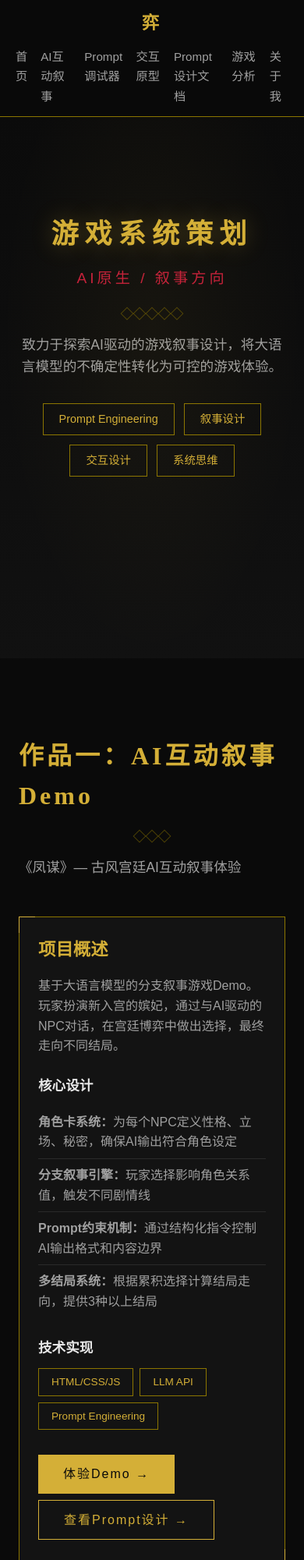
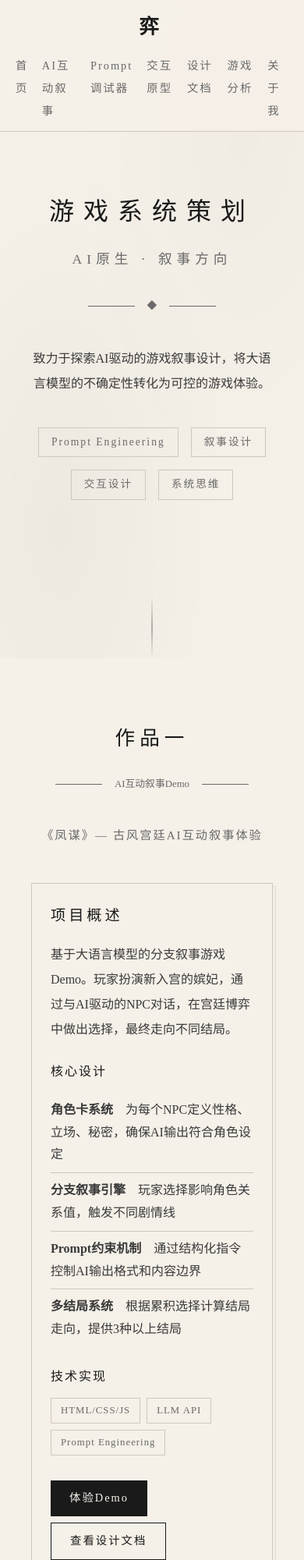
Before and after one commit to yueganw-prog/portfolio-website, a website: page index.html in a window 390 px wide. Shown: the top 2000 px of the page at 78% size. Drawn offline with Linux system fonts and the light colour scheme.

Commit message:
feat: redesign to pure ink wash style

```diff
--- a/index.html
+++ b/index.html
@@ -5,12 +5,9 @@
     <meta name="viewport" content="width=device-width, initial-scale=1.0">
     <title>游戏策划作品集 | AI原生/叙事方向</title>
     <link rel="stylesheet" href="styles.css">
-    <link href="https://fonts.googleapis.com/css2?family=Noto+Serif+SC:wght@400;600;700&display=swap" rel="stylesheet">
+    <link href="https://fonts.googleapis.com/css2?family=Noto+Serif+SC:wght@300;400;600&display=swap" rel="stylesheet">
 </head>
 <body>
-    <!-- 祥云背景 -->
-    <div class="cloud-container" id="cloudContainer"></div>
-
     <nav class="navbar">
         <div class="nav-brand">弈</div>
         <ul class="nav-links">
@@ -18,7 +15,7 @@
             <li><a href="#ai-demo">AI互动叙事</a></li>
             <li><a href="prompt-debugger.html">Prompt调试器</a></li>
             <li><a href="wireframes.html">交互原型</a></li>
-            <li><a href="prompt-design.html">Prompt设计文档</a></li>
+            <li><a href="prompt-design.html">设计文档</a></li>
             <li><a href="#analysis">游戏分析</a></li>
             <li><a href="#about">关于我</a></li>
         </ul>
@@ -27,10 +24,8 @@
     <section id="home" class="hero">
         <div class="hero-content">
             <h1>游戏系统策划</h1>
-            <p class="subtitle">AI原生 / 叙事方向</p>
-            <div class="hui-pattern">
-                <span></span><span></span><span></span><span></span><span></span>
-            </div>
+            <p class="subtitle">AI原生 · 叙事方向</p>
+            <div class="ink-divider"><span>◆</span></div>
             <p class="desc">致力于探索AI驱动的游戏叙事设计，将大语言模型的不确定性转化为可控的游戏体验。</p>
             <div class="hero-tags">
                 <span class="tag">Prompt Engineering</span>
@@ -43,10 +38,8 @@
 
     <section id="ai-demo" class="section">
         <div class="container">
-            <h2>作品一：AI互动叙事Demo</h2>
-            <div class="hui-pattern">
-                <span></span><span></span><span></span>
-            </div>
+            <h2>作品一</h2>
+            <div class="ink-divider"><span>AI互动叙事Demo</span></div>
             <p class="section-desc">《凤谋》— 古风宫廷AI互动叙事体验</p>
 
             <div class="project-showcase">
@@ -57,10 +50,10 @@
                     <div class="features">
                         <h4>核心设计</h4>
                         <ul>
-                            <li><strong>角色卡系统：</strong>为每个NPC定义性格、立场、秘密，确保AI输出符合角色设定</li>
-                            <li><strong>分支叙事引擎：</strong>玩家选择影响角色关系值，触发不同剧情线</li>
-                            <li><strong>Prompt约束机制：</strong>通过结构化指令控制AI输出格式和内容边界</li>
-                            <li><strong>多结局系统：</strong>根据累积选择计算结局走向，提供3种以上结局</li>
+                            <li><strong>角色卡系统</strong>　为每个NPC定义性格、立场、秘密，确保AI输出符合角色设定</li>
+                            <li><strong>分支叙事引擎</strong>　玩家选择影响角色关系值，触发不同剧情线</li>
+                            <li><strong>Prompt约束机制</strong>　通过结构化指令控制AI输出格式和内容边界</li>
+                            <li><strong>多结局系统</strong>　根据累积选择计算结局走向，提供3种以上结局</li>
                         </ul>
                     </div>
 
@@ -73,8 +66,8 @@
                         </div>
                     </div>
 
-                    <a href="demo.html" class="btn-primary">体验Demo →</a>
-                    <a href="prompt-design.html" class="btn-secondary">查看Prompt设计 →</a>
+                    <a href="demo.html" class="btn-primary">体验Demo</a>
+                    <a href="prompt-design.html" class="btn-secondary">查看设计文档</a>
                 </div>
             </div>
         </div>
@@ -82,10 +75,8 @@
 
     <section id="prompt-doc" class="section section-alt">
         <div class="container">
-            <h2>作品二：Prompt设计文档</h2>
-            <div class="hui-pattern">
-                <span></span><span></span><span></span>
-            </div>
+            <h2>作品二</h2>
+            <div class="ink-divider"><span>Prompt设计文档</span></div>
             <p class="section-desc">AI互动叙事的Prompt工程拆解</p>
 
             <div class="doc-grid">
@@ -115,15 +106,12 @@
 
     <section id="analysis" class="section">
         <div class="container">
-            <h2>作品三：游戏叙事分析</h2>
-            <div class="hui-pattern">
-                <span></span><span></span><span></span>
-            </div>
+            <h2>作品三</h2>
+            <div class="ink-divider"><span>游戏叙事分析</span></div>
             <p class="section-desc">《崩坏：星穹铁道》系统拆解与叙事设计研究</p>
 
             <div class="analysis-content">
                 <div class="analysis-summary">
-                    <h3>分析框架</h3>
                     <div class="analysis-grid">
                         <div class="analysis-item">
                             <h4>系统架构</h4>
@@ -147,12 +135,12 @@
                 <div class="analysis-highlight">
                     <h3>核心洞察</h3>
                     <blockquote>
-                        "任务系统与探索系统、战斗系统均有交叉。在强制的主线任务中，穿插在叙事过程中的探索和战斗部分，需起到尽可能引起玩家主动游玩兴趣的作用，令游戏中的可玩内容利用最大化。"
+                        任务系统与探索系统、战斗系统均有交叉。在强制的主线任务中，穿插在叙事过程中的探索和战斗部分，需起到尽可能引起玩家主动游玩兴趣的作用，令游戏中的可玩内容利用最大化。
                     </blockquote>
-                    <p>——摘自分析文章，展现对系统交叉设计的理解</p>
+                    <p>——摘自分析文章</p>
                 </div>
 
-                <a href="analysis.html" class="btn-primary">阅读完整分析 →</a>
+                <a href="analysis.html" class="btn-primary">阅读完整分析</a>
             </div>
         </div>
     </section>
@@ -160,20 +148,18 @@
     <section id="about" class="section section-alt">
         <div class="container">
             <h2>关于我</h2>
-            <div class="hui-pattern">
-                <span></span><span></span><span></span>
-            </div>
+            <div class="ink-divider"><span>人物档案</span></div>
             <div class="about-content">
                 <div class="about-text">
                     <div class="dialogue-box">
-                        <div class="speaker">>>> 系统提示</div>
+                        <div class="speaker">身份</div>
                         <div class="text">
                             <p>2027届本科毕业生，求职方向：游戏系统策划（AI原生/叙事）。</p>
                         </div>
                     </div>
 
                     <div class="dialogue-box">
-                        <div class="speaker">>>> 人物档案</div>
+                        <div class="speaker">能力</div>
                         <div class="text">
                             <p>对AI驱动的游戏叙事设计有浓厚兴趣，具备Prompt Engineering实践经验和系统分析能力。熟悉主流大语言模型，能够编写结构化指令，掌握角色设定、上下文注入、输出格式约束等技巧。</p>
                             <p>具备编程能力（Java等），了解基本游戏引擎。能够独立产出交互原型，熟悉Figma原型设计。</p>
@@ -214,10 +200,10 @@
                         <h3>游戏经历</h3>
                         <p>覆盖二次元、卡牌、沙盒、竞技等多类型，习惯从系统设计、数值循环、用户体验角度拆解游戏：</p>
                         <ul>
-                            <li><strong>二次元手游：</strong>崩坏：星穹铁道（160天）、原神（活跃1139天）— 长期体验米哈游产品，对《星穹铁道》系统架构有完整拆解分析</li>
-                            <li><strong>卡牌/策略：</strong>杀戮尖塔2（163h）— 研究Roguelike卡牌构筑与随机性设计</li>
-                            <li><strong>沙盒/创造：</strong>我的世界 — 独立开发Forge Mod《三系技能树系统》，参考暗黑2天赋树设计</li>
-                            <li><strong>竞技/多人：</strong>英雄联盟、无畏契约（1272h）— 熟悉匹配机制、赛季系统与平衡设计</li>
+                            <li><strong>二次元手游</strong>　崩坏：星穹铁道（160天）、原神（活跃1139天）— 长期体验米哈游产品，对《星穹铁道》系统架构有完整拆解分析</li>
+                            <li><strong>卡牌/策略</strong>　杀戮尖塔2（163h）— 研究Roguelike卡牌构筑与随机性设计</li>
+                            <li><strong>沙盒/创造</strong>　我的世界 — 独立开发Forge Mod《三系技能树系统》，参考暗黑2天赋树设计</li>
+                            <li><strong>竞技/多人</strong>　英雄联盟、无畏契约（1272h）— 熟悉匹配机制、赛季系统与平衡设计</li>
                         </ul>
                     </div>
                 </div>
@@ -227,60 +213,8 @@
 
     <footer>
         <div class="container">
-            <p>© 2026 游戏策划作品集 | 求职方向：游戏系统策划实习生（AI原生/叙事）</p>
+            <p>© 2026 游戏策划作品集</p>
         </div>
     </footer>
-
-    <script>
-        // 祥云飘动效果
-        function createCloud() {
-            const container = document.getElementById('cloudContainer');
-
-            // SVG祥云
-            const svgCloud = `
-                <svg viewBox="0 0 120 60" xmlns="http://www.w3.org/2000/svg">
-                    <path d="M20,40 Q10,40 10,30 Q10,20 20,20 Q20,10 30,10 Q40,10 45,15 Q50,5 65,5 Q80,5 85,15 Q95,10 105,15 Q115,20 115,30 Q115,40 105,40 Z"
-                          fill="none"
-                          stroke="#D4AF37"
-                          stroke-width="1"
-                          opacity="0.3"/>
-                </svg>
-            `;
-
-            const cloud = document.createElement('div');
-            cloud.className = 'cloud';
-            cloud.innerHTML = svgCloud;
-
-            // 随机大小
-            const size = Math.random() * 80 + 60;
-            cloud.style.width = size + 'px';
-            cloud.style.height = size * 0.5 + 'px';
-
-            // 随机垂直位置
-            cloud.style.top = Math.random() * 100 + '%';
-
-            // 随机动画时长
-            const duration = Math.random() * 20 + 30;
-            cloud.style.animationDuration = duration + 's';
-
-            // 随机延迟
-            cloud.style.animationDelay = Math.random() * 10 + 's';
-
-            container.appendChild(cloud);
-
-            // 动画结束后移除
-            setTimeout(() => {
-                cloud.remove();
-            }, (duration + 10) * 1000);
-        }
-
-        // 初始创建一些祥云
-        for (let i = 0; i < 6; i++) {
-            setTimeout(createCloud, i * 1000);
-        }
-
-        // 每隔一段时间创建祥云
-        setInterval(createCloud, 5000);
-    </script>
 </body>
 </html>
--- a/styles.css
+++ b/styles.css
@@ -5,146 +5,84 @@
 }
 
 :root {
-    --primary: #D4AF37;
-    --primary-light: #F4D03F;
-    --accent: #8B0000;
-    --accent-light: #C41E3A;
-    --bg: #0A0A0A;
-    --bg-alt: #111111;
-    --text: #E8E8E8;
-    --text-light: #A0A0A0;
-    --border: #2A2A2A;
-    --card-bg: rgba(20, 20, 20, 0.9);
-    --gold: #D4AF37;
-    --gold-dim: #8B7500;
+    --ink: #1a1a1a;
+    --ink-light: #3a3a3a;
+    --ink-faint: #6a6a6a;
+    --paper: #f5f0e8;
+    --paper-dark: #e8e0d0;
+    --accent: #8b0000;
+    --border: #d0c8b8;
 }
 
 body {
-    font-family: "PingFang SC", "Hiragino Sans GB", "Microsoft YaHei", sans-serif;
-    background: var(--bg);
-    color: var(--text);
-    line-height: 1.6;
+    font-family: "Noto Serif SC", "Source Han Serif SC", "STSong", "SimSun", serif;
+    background: var(--paper);
+    color: var(--ink);
+    line-height: 1.8;
     overflow-x: hidden;
 }
 
-h1, h2, h3, .nav-brand {
-    font-family: "Noto Serif SC", "Source Han Serif SC", "STSong", serif;
-    color: var(--gold);
-}
-
-/* 祥云背景 */
-.cloud-container {
+/* 水墨背景纹理 */
+body::before {
+    content: '';
     position: fixed;
     top: 0;
     left: 0;
     width: 100%;
     height: 100%;
+    background:
+        radial-gradient(ellipse at 20% 80%, rgba(0,0,0,0.03) 0%, transparent 50%),
+        radial-gradient(ellipse at 80% 20%, rgba(0,0,0,0.02) 0%, transparent 50%);
     pointer-events: none;
     z-index: 0;
-    overflow: hidden;
-    opacity: 0.15;
-}
-
-.cloud {
-    position: absolute;
-    animation: float-cloud linear infinite;
-}
-
-@keyframes float-cloud {
-    0% {
-        transform: translateX(-200px) translateY(0);
-        opacity: 0;
-    }
-    10% {
-        opacity: 0.3;
-    }
-    90% {
-        opacity: 0.3;
-    }
-    100% {
-        transform: translateX(calc(100vw + 200px)) translateY(-50px);
-        opacity: 0;
-    }
 }
 
 .container {
-    max-width: 1100px;
+    max-width: 900px;
     margin: 0 auto;
-    padding: 0 24px;
+    padding: 0 40px;
     position: relative;
     z-index: 1;
 }
 
-/* 回纹装饰线 */
-.hui-pattern {
-    display: flex;
-    justify-content: center;
-    gap: 4px;
-    margin: 20px 0;
-}
-
-.hui-pattern span {
-    display: block;
-    width: 12px;
-    height: 12px;
-    border: 1px solid var(--gold-dim);
-    transform: rotate(45deg);
-    opacity: 0.5;
-}
-
-/* Navbar */
+/* 导航 */
 .navbar {
     display: flex;
     justify-content: space-between;
     align-items: center;
-    padding: 16px 40px;
-    background: rgba(10, 10, 10, 0.95);
+    padding: 20px 40px;
+    background: rgba(245, 240, 232, 0.95);
     backdrop-filter: blur(10px);
     position: fixed;
     width: 100%;
     top: 0;
     z-index: 100;
-    border-bottom: 1px solid var(--gold-dim);
+    border-bottom: 1px solid var(--border);
 }
 
 .nav-brand {
-    font-size: 1.4rem;
+    font-size: 1.6rem;
     font-weight: 700;
-    color: var(--gold);
-    letter-spacing: 4px;
+    color: var(--ink);
+    letter-spacing: 8px;
 }
 
 .nav-links {
     display: flex;
     list-style: none;
-    gap: 32px;
+    gap: 28px;
 }
 
 .nav-links a {
     text-decoration: none;
-    color: var(--text-light);
-    font-size: 0.95rem;
+    color: var(--ink-faint);
+    font-size: 0.9rem;
     transition: color 0.3s;
-    position: relative;
-}
-
-.nav-links a::after {
-    content: '';
-    position: absolute;
-    bottom: -4px;
-    left: 0;
-    width: 0;
-    height: 1px;
-    background: var(--gold);
-    transition: width 0.3s;
+    letter-spacing: 2px;
 }
 
 .nav-links a:hover {
-    color: var(--gold);
-}
-
-.nav-links a:hover::after {
-    width: 100%;
+    color: var(--ink);
 }
 
 /* Hero */
@@ -154,135 +92,150 @@ h1, h2, h3, .nav-brand {
     align-items: center;
     justify-content: center;
     text-align: center;
-    padding: 120px 24px 80px;
-    background: linear-gradient(180deg, var(--bg) 0%, #0D0D0D 50%, var(--bg-alt) 100%);
+    padding: 120px 40px 80px;
     position: relative;
 }
 
-.hero::before {
+.hero::after {
     content: '';
     position: absolute;
-    top: 0;
-    left: 0;
-    width: 100%;
-    height: 100%;
-    background: radial-gradient(ellipse at center, rgba(212, 175, 55, 0.05) 0%, transparent 70%);
-    pointer-events: none;
+    bottom: 0;
+    left: 50%;
+    transform: translateX(-50%);
+    width: 1px;
+    height: 80px;
+    background: linear-gradient(to bottom, transparent, var(--ink-faint), transparent);
 }
 
 .hero h1 {
-    font-size: 3.2rem;
-    font-weight: 700;
-    color: var(--gold);
-    margin-bottom: 12px;
-    text-shadow: 0 0 30px rgba(212, 175, 55, 0.3);
-    letter-spacing: 8px;
+    font-size: 2.8rem;
+    font-weight: 400;
+    color: var(--ink);
+    margin-bottom: 16px;
+    letter-spacing: 12px;
 }
 
 .subtitle {
-    font-size: 1.5rem;
-    color: var(--accent-light);
-    margin-bottom: 24px;
-    font-weight: 500;
-    letter-spacing: 4px;
+    font-size: 1.1rem;
+    color: var(--ink-faint);
+    margin-bottom: 32px;
+    letter-spacing: 6px;
+    font-weight: 400;
 }
 
 .desc {
-    font-size: 1.1rem;
-    color: var(--text-light);
-    max-width: 600px;
-    margin: 0 auto 32px;
+    font-size: 1rem;
+    color: var(--ink-light);
+    max-width: 500px;
+    margin: 0 auto 40px;
+    line-height: 2;
 }
 
 .hero-tags {
     display: flex;
-    gap: 12px;
+    gap: 16px;
     justify-content: center;
     flex-wrap: wrap;
 }
 
 .tag {
-    padding: 8px 20px;
+    padding: 6px 16px;
     background: transparent;
-    border: 1px solid var(--gold-dim);
-    font-size: 0.9rem;
-    color: var(--gold);
-    transition: all 0.3s;
+    border: 1px solid var(--border);
+    font-size: 0.85rem;
+    color: var(--ink-faint);
+    letter-spacing: 2px;
 }
 
-.tag:hover {
-    background: var(--gold);
-    color: var(--bg);
-}
-
-/* Sections */
+/* 板块 */
 .section {
-    padding: 100px 0;
+    padding: 80px 0;
 }
 
 .section-alt {
-    background: var(--bg-alt);
+    background: var(--paper-dark);
 }
 
 .section h2 {
-    font-size: 2rem;
-    color: var(--gold);
+    font-size: 1.6rem;
+    color: var(--ink);
     margin-bottom: 8px;
-    letter-spacing: 4px;
+    letter-spacing: 6px;
+    font-weight: 400;
+    text-align: center;
 }
 
 .section-desc {
-    color: var(--text-light);
-    font-size: 1.1rem;
+    color: var(--ink-faint);
+    font-size: 0.95rem;
     margin-bottom: 48px;
+    text-align: center;
+    letter-spacing: 2px;
 }
 
-/* Project Showcase */
+/* 水墨分隔线 */
+.ink-divider {
+    display: flex;
+    align-items: center;
+    justify-content: center;
+    margin: 24px 0 40px;
+}
+
+.ink-divider::before,
+.ink-divider::after {
+    content: '';
+    width: 60px;
+    height: 1px;
+    background: var(--ink-faint);
+}
+
+.ink-divider span {
+    margin: 0 16px;
+    color: var(--ink-faint);
+    font-size: 0.8rem;
+}
+
+/* 作品展示 */
 .project-showcase {
-    background: var(--card-bg);
-    border: 1px solid var(--gold-dim);
+    background: var(--paper);
+    border: 1px solid var(--border);
     padding: 48px;
     position: relative;
 }
 
-.project-showcase::before,
-.project-showcase::after {
+.project-showcase::before {
     content: '';
     position: absolute;
-    width: 20px;
-    height: 20px;
-    border: 1px solid var(--gold);
-}
-
-.project-showcase::before {
     top: -1px;
     left: -1px;
-    border-right: none;
-    border-bottom: none;
-}
-
-.project-showcase::after {
+    right: -1px;
     bottom: -1px;
-    right: -1px;
-    border-left: none;
-    border-top: none;
+    border: 1px solid var(--ink);
+    transform: translate(4px, 4px);
+    z-index: -1;
+    opacity: 0.1;
 }
 
 .project-info h3 {
-    font-size: 1.4rem;
-    color: var(--gold);
+    font-size: 1.2rem;
+    color: var(--ink);
     margin-bottom: 16px;
+    letter-spacing: 4px;
+    font-weight: 400;
 }
 
 .project-info p {
-    color: var(--text-light);
+    color: var(--ink-light);
     margin-bottom: 24px;
+    line-height: 2;
 }
 
 .features h4, .tech-stack h4 {
-    font-size: 1.1rem;
-    color: var(--text);
+    font-size: 1rem;
+    color: var(--ink);
     margin-bottom: 12px;
+    letter-spacing: 2px;
+    font-weight: 400;
 }
 
 .features ul {
@@ -292,8 +245,9 @@ h1, h2, h3, .nav-brand {
 
 .features li {
     padding: 8px 0;
-    color: var(--text-light);
+    color: var(--ink-light);
     border-bottom: 1px solid var(--border);
+    line-height: 1.8;
 }
 
 .features li:last-child {
@@ -308,20 +262,20 @@ h1, h2, h3, .nav-brand {
 }
 
 .tech-tags span {
-    padding: 6px 16px;
-    background: transparent;
-    border: 1px solid var(--gold-dim);
-    font-size: 0.85rem;
-    color: var(--gold);
+    padding: 4px 12px;
+    border: 1px solid var(--border);
+    font-size: 0.8rem;
+    color: var(--ink-faint);
+    letter-spacing: 1px;
 }
 
 .btn-primary {
     display: inline-block;
-    padding: 12px 32px;
-    background: var(--gold);
-    color: var(--bg);
+    padding: 10px 24px;
+    background: var(--ink);
+    color: var(--paper);
     text-decoration: none;
-    font-size: 1rem;
+    font-size: 0.9rem;
     transition: all 0.3s;
     margin-right: 16px;
     margin-bottom: 8px;
@@ -329,29 +283,28 @@ h1, h2, h3, .nav-brand {
 }
 
 .btn-primary:hover {
-    background: var(--primary-light);
-    box-shadow: 0 0 20px rgba(212, 175, 55, 0.4);
+    background: var(--ink-light);
 }
 
 .btn-secondary {
     display: inline-block;
-    padding: 12px 32px;
+    padding: 10px 24px;
     background: transparent;
-    color: var(--gold);
+    color: var(--ink);
     text-decoration: none;
-    font-size: 1rem;
-    border: 1px solid var(--gold);
+    font-size: 0.9rem;
+    border: 1px solid var(--ink);
     transition: all 0.3s;
     margin-bottom: 8px;
     letter-spacing: 2px;
 }
 
 .btn-secondary:hover {
-    background: var(--gold);
-    color: var(--bg);
+    background: var(--ink);
+    color: var(--paper);
 }
 
-/* Doc Grid */
+/* 文档卡片 */
 .doc-grid {
     display: grid;
     grid-template-columns: repeat(2, 1fr);
@@ -359,107 +312,111 @@ h1, h2, h3, .nav-brand {
 }
 
 .doc-card {
-    background: var(--card-bg);
+    background: var(--paper);
     padding: 32px;
     border: 1px solid var(--border);
     transition: all 0.3s;
 }
 
 .doc-card:hover {
-    border-color: var(--gold);
-    box-shadow: 0 0 20px rgba(212, 175, 55, 0.1);
+    border-color: var(--ink-faint);
 }
 
 .doc-card h3 {
-    font-size: 1.2rem;
-    color: var(--gold);
+    font-size: 1.1rem;
+    color: var(--ink);
     margin-bottom: 12px;
+    letter-spacing: 2px;
+    font-weight: 400;
 }
 
 .doc-card p {
-    color: var(--text-light);
+    color: var(--ink-light);
     margin-bottom: 16px;
-    font-size: 0.95rem;
+    font-size: 0.9rem;
+    line-height: 1.8;
 }
 
 .btn-link {
-    color: var(--accent-light);
+    color: var(--ink-faint);
     text-decoration: none;
-    font-weight: 500;
+    font-size: 0.85rem;
+    letter-spacing: 1px;
     transition: color 0.2s;
 }
 
 .btn-link:hover {
-    color: var(--gold);
+    color: var(--ink);
 }
 
-/* Analysis */
+/* 分析 */
 .analysis-grid {
     display: grid;
     grid-template-columns: repeat(4, 1fr);
-    gap: 20px;
+    gap: 16px;
     margin-bottom: 48px;
 }
 
 .analysis-item {
-    background: var(--card-bg);
-    padding: 24px;
+    background: var(--paper);
+    padding: 20px;
     border: 1px solid var(--border);
-    transition: all 0.3s;
-}
-
-.analysis-item:hover {
-    border-color: var(--gold-dim);
 }
 
 .analysis-item h4 {
-    color: var(--gold);
+    color: var(--ink);
     margin-bottom: 8px;
-    font-size: 1rem;
+    font-size: 0.95rem;
+    letter-spacing: 2px;
+    font-weight: 400;
 }
 
 .analysis-item p {
-    color: var(--text-light);
-    font-size: 0.9rem;
+    color: var(--ink-light);
+    font-size: 0.85rem;
+    line-height: 1.6;
 }
 
 .analysis-highlight {
-    background: var(--card-bg);
+    background: var(--paper);
     padding: 40px;
-    border-left: 2px solid var(--gold);
+    border-left: 2px solid var(--ink);
     margin-bottom: 32px;
 }
 
 .analysis-highlight h3 {
-    color: var(--gold);
+    color: var(--ink);
     margin-bottom: 16px;
+    font-size: 1.1rem;
+    letter-spacing: 2px;
+    font-weight: 400;
 }
 
 blockquote {
-    font-size: 1.05rem;
-    color: var(--text-light);
-    font-style: italic;
+    font-size: 1rem;
+    color: var(--ink-light);
     margin-bottom: 12px;
-    line-height: 1.8;
-    border-left: 2px solid var(--gold-dim);
+    line-height: 2;
     padding-left: 16px;
+    border-left: 1px solid var(--border);
 }
 
 .analysis-highlight p {
-    color: var(--text-light);
-    font-size: 0.9rem;
+    color: var(--ink-faint);
+    font-size: 0.85rem;
 }
 
-/* About - 宫廷对话框风格 */
+/* 关于我 - 卷轴风格 */
 .about-text p {
-    color: var(--text-light);
+    color: var(--ink-light);
     margin-bottom: 16px;
-    font-size: 1.05rem;
+    font-size: 1rem;
+    line-height: 2;
 }
 
 .dialogue-box {
-    background: var(--card-bg);
-    border: 1px solid var(--gold-dim);
+    background: var(--paper);
+    border: 1px solid var(--border);
     padding: 32px;
     margin-bottom: 24px;
     position: relative;
@@ -468,25 +425,25 @@ blockquote {
 .dialogue-box::before {
     content: '';
     position: absolute;
-    top: -1px;
-    left: 32px;
-    width: 40px;
-    height: 3px;
-    background: var(--gold);
+    top: 0;
+    left: 0;
+    width: 3px;
+    height: 100%;
+    background: var(--ink);
+    opacity: 0.2;
 }
 
 .dialogue-box .speaker {
-    font-family: "Noto Serif SC", "Source Han Serif SC", serif;
-    color: var(--gold);
+    color: var(--ink);
     font-weight: 600;
     margin-bottom: 12px;
-    font-size: 1.1rem;
-    letter-spacing: 2px;
+    font-size: 1rem;
+    letter-spacing: 4px;
 }
 
 .dialogue-box .text {
-    color: var(--text);
-    line-height: 1.8;
+    color: var(--ink-light);
+    line-height: 2;
 }
 
 .skills {
@@ -494,9 +451,11 @@ blockquote {
 }
 
 .skills h3 {
-    color: var(--gold);
+    color: var(--ink);
     margin-bottom: 24px;
-    font-size: 1.3rem;
+    font-size: 1.1rem;
+    letter-spacing: 4px;
+    font-weight: 400;
 }
 
 .skill-group {
@@ -504,46 +463,50 @@ blockquote {
 }
 
 .skill-group h4 {
-    color: var(--text);
+    color: var(--ink);
     margin-bottom: 12px;
-    font-size: 1rem;
+    font-size: 0.95rem;
+    letter-spacing: 2px;
+    font-weight: 400;
 }
 
 .skill-group ul {
     list-style: none;
     display: flex;
-    gap: 12px;
+    gap: 8px;
     flex-wrap: wrap;
 }
 
 .skill-group li {
-    padding: 6px 16px;
-    background: transparent;
+    padding: 4px 12px;
     border: 1px solid var(--border);
-    font-size: 0.9rem;
-    color: var(--text-light);
-    transition: all 0.2s;
+    font-size: 0.85rem;
+    color: var(--ink-faint);
+    letter-spacing: 1px;
 }
 
 .skill-group li:hover {
-    border-color: var(--gold);
-    color: var(--gold);
+    border-color: var(--ink);
+    color: var(--ink);
 }
 
-/* Gaming Experience */
+/* 游戏经历 */
 .gaming-experience {
     margin-top: 40px;
 }
 
 .gaming-experience h3 {
-    color: var(--gold);
+    color: var(--ink);
     margin-bottom: 16px;
-    font-size: 1.3rem;
+    font-size: 1.1rem;
+    letter-spacing: 4px;
+    font-weight: 400;
 }
 
 .gaming-experience p {
-    color: var(--text-light);
+    color: var(--ink-light);
     margin-bottom: 16px;
+    line-height: 1.8;
 }
 
 .gaming-experience ul {
@@ -553,7 +516,8 @@ blockquote {
 .gaming-experience li {
     padding: 12px 0;
     border-bottom: 1px solid var(--border);
-    color: var(--text-light);
+    color: var(--ink-light);
+    line-height: 1.8;
 }
 
 .gaming-experience li:last-child {
@@ -561,16 +525,17 @@ blockquote {
 }
 
 .gaming-experience strong {
-    color: var(--gold);
+    color: var(--ink);
 }
 
-/* Footer */
+/* 页脚 */
 footer {
-    padding: 32px 0;
+    padding: 40px 0;
     text-align: center;
-    border-top: 1px solid var(--gold-dim);
-    color: var(--text-light);
-    font-size: 0.9rem;
+    border-top: 1px solid var(--border);
+    color: var(--ink-faint);
+    font-size: 0.85rem;
+    letter-spacing: 2px;
 }
 
 /* 响应式 */
@@ -586,11 +551,7 @@ footer {
     }
 
     .hero h1 {
-        font-size: 2.2rem;
-    }
-
-    .subtitle {
-        font-size: 1.2rem;
+        font-size: 2rem;
     }
 
     .doc-grid {
```
